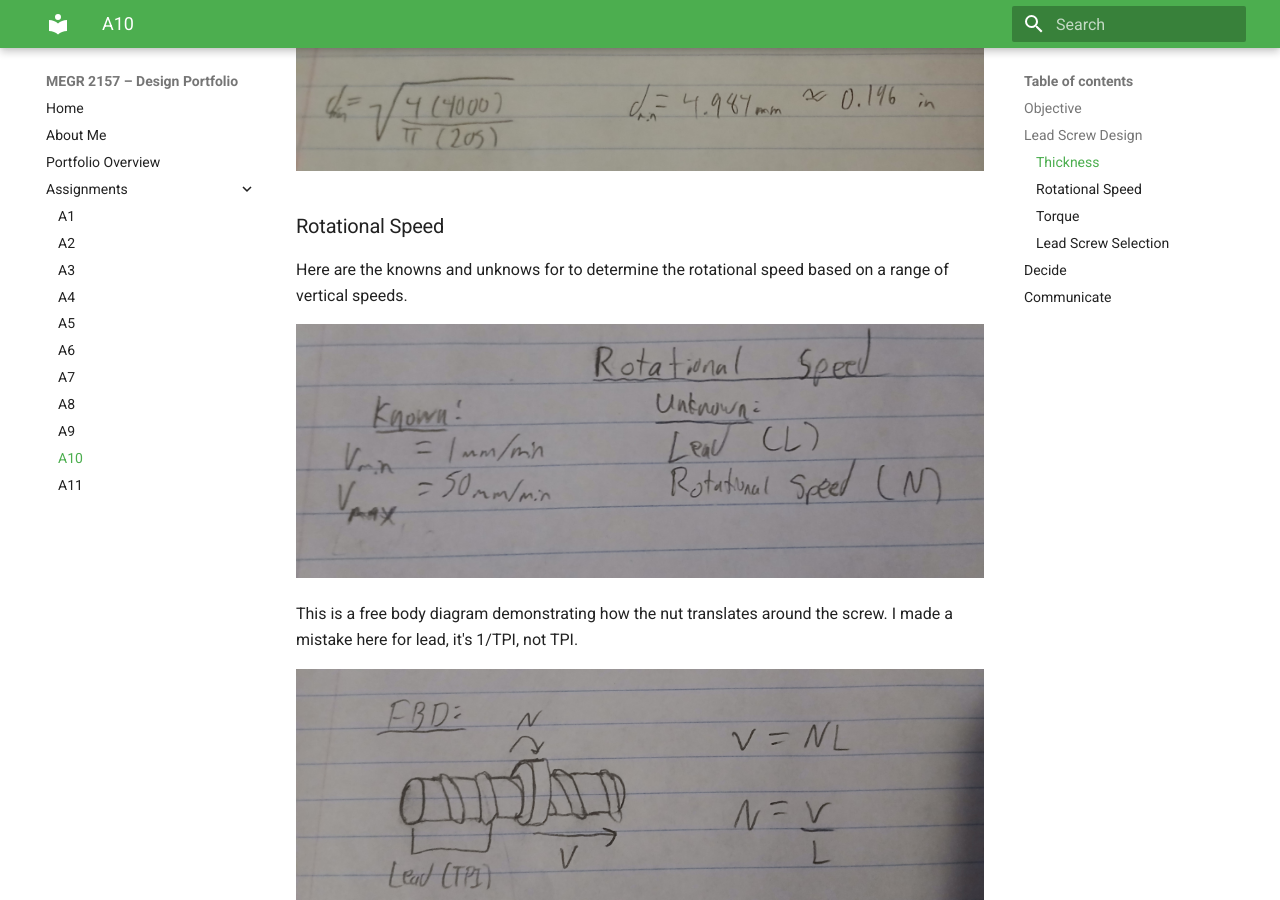
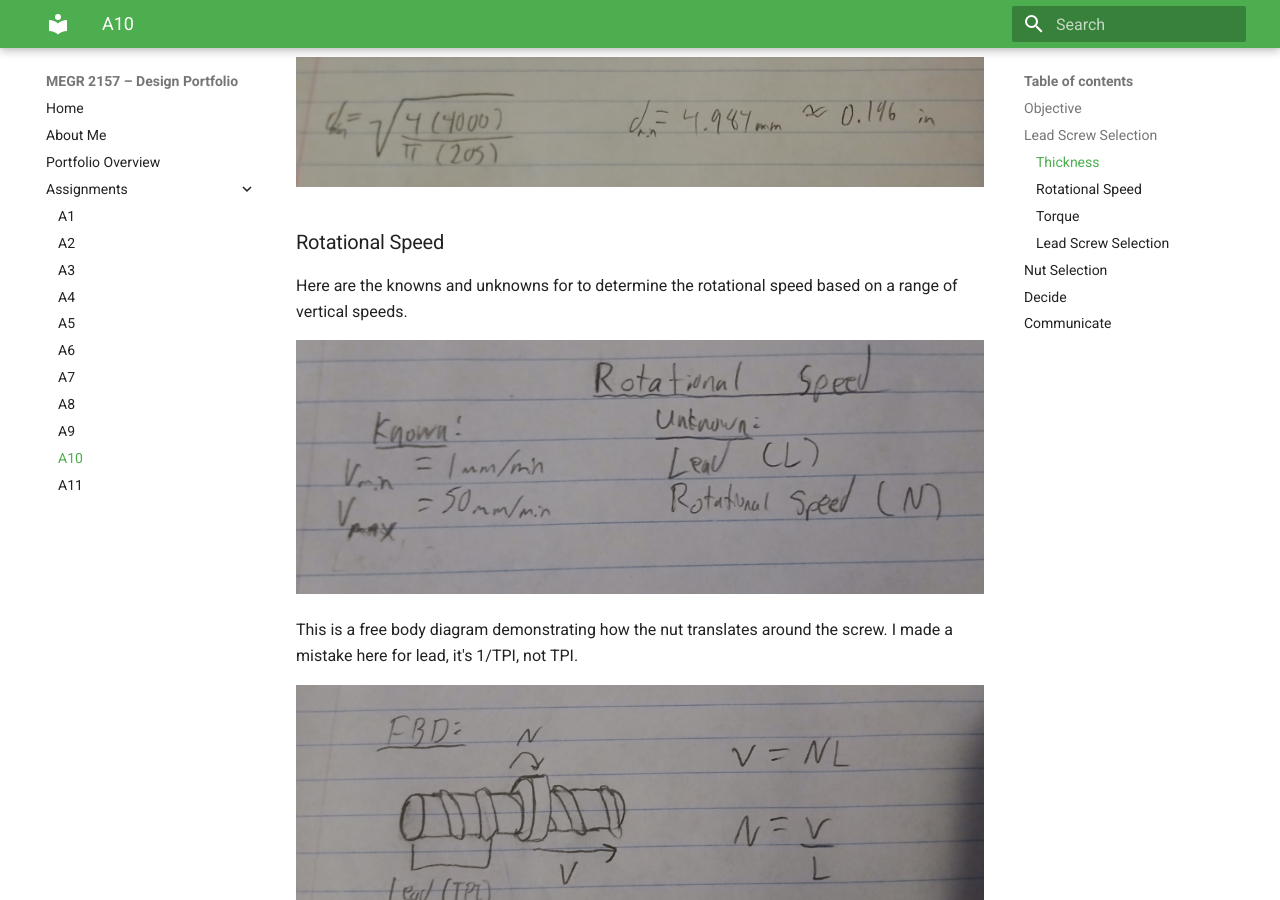
Before and after one commit to DillonK-spec/megr2157-portfolio, an MkDocs documentation site: the page built from docs/assignments/A10/index.md, in a window 1280 px wide and 900 px high, scrolled down 1987 px. Built offline with MkDocs 1.6.1 and Material for MkDocs 9.7.7, drawn with Linux system fonts in a browser that asks for light colours; some of the changed text lies outside the part shown.

Commit message:
Update index.md

```diff
--- a/docs/assignments/A10/index.md
+++ b/docs/assignments/A10/index.md
@@ -5,9 +5,10 @@ The objective of this assignment is to design and build a mechanically driven te
 from 1mm to 50mm per minute and be designed with a safety factor of 4. The leadscrew must be at least 18 inches and it's preferred to be short enough to fit on a workbench.
 
 Below is the concept image given.
+
 ![leadscrewconcept](leadscrewconcept.png)
 
-## Lead Screw Design
+## Lead Screw Selection
 
 ### Thickness
 
@@ -25,7 +26,7 @@ The provided resources show leadscrews made with steel or stainless steel. The m
 
 ### Rotational Speed
 
-Here are the knowns and unknows for to determine the rotational speed based on a range of vertical speeds.
+Here are the knowns and unknowns for to determine the rotational speed based on a range of vertical speeds.
 
 ![known2](known2.jpg)
 
@@ -59,6 +60,10 @@ The lead screw I selected has a part number 98935A911 on mcmaster.com. It's 24 i
 
 ![leadscrews](leadscrews.PNG)
 
+## Nut Selection
+
+
+
 ## Decide
 _Reference your concept selection (Pugh matrix) here. How does this design follow from that decision?_
 
```
